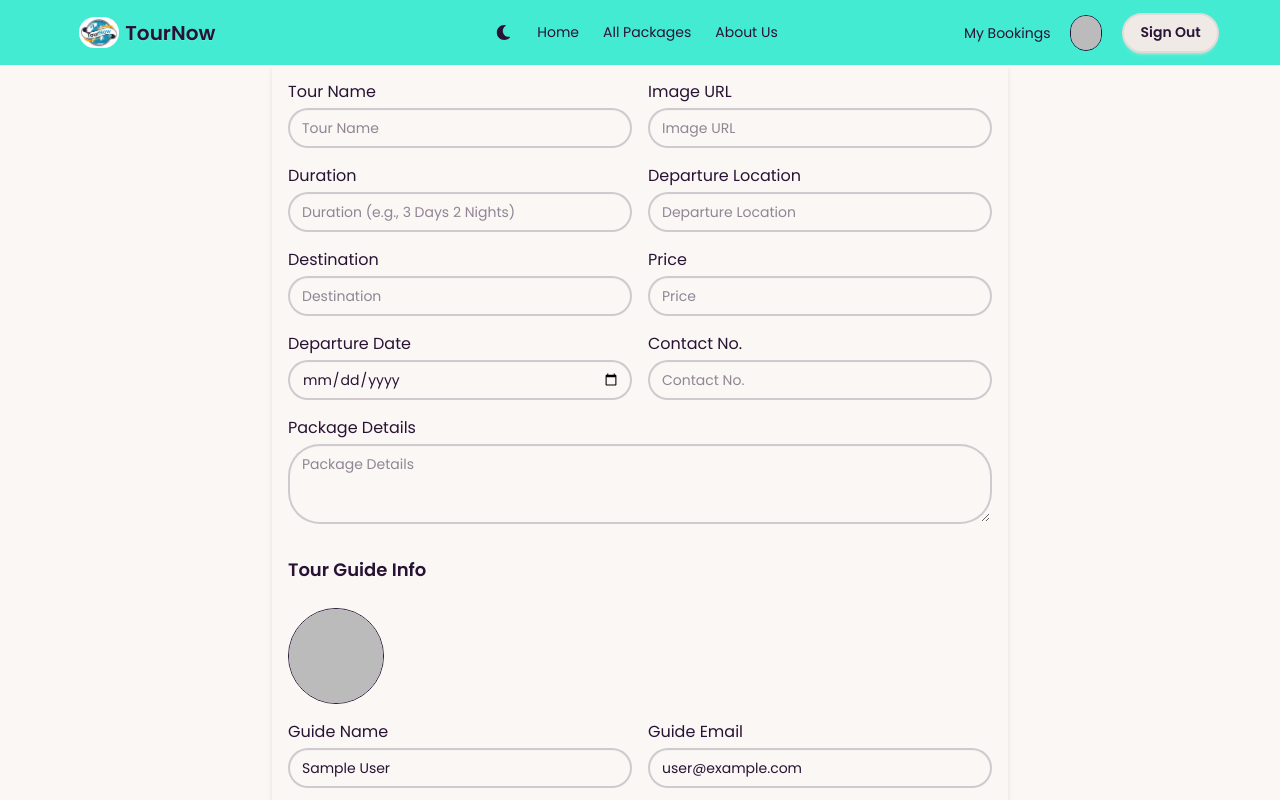
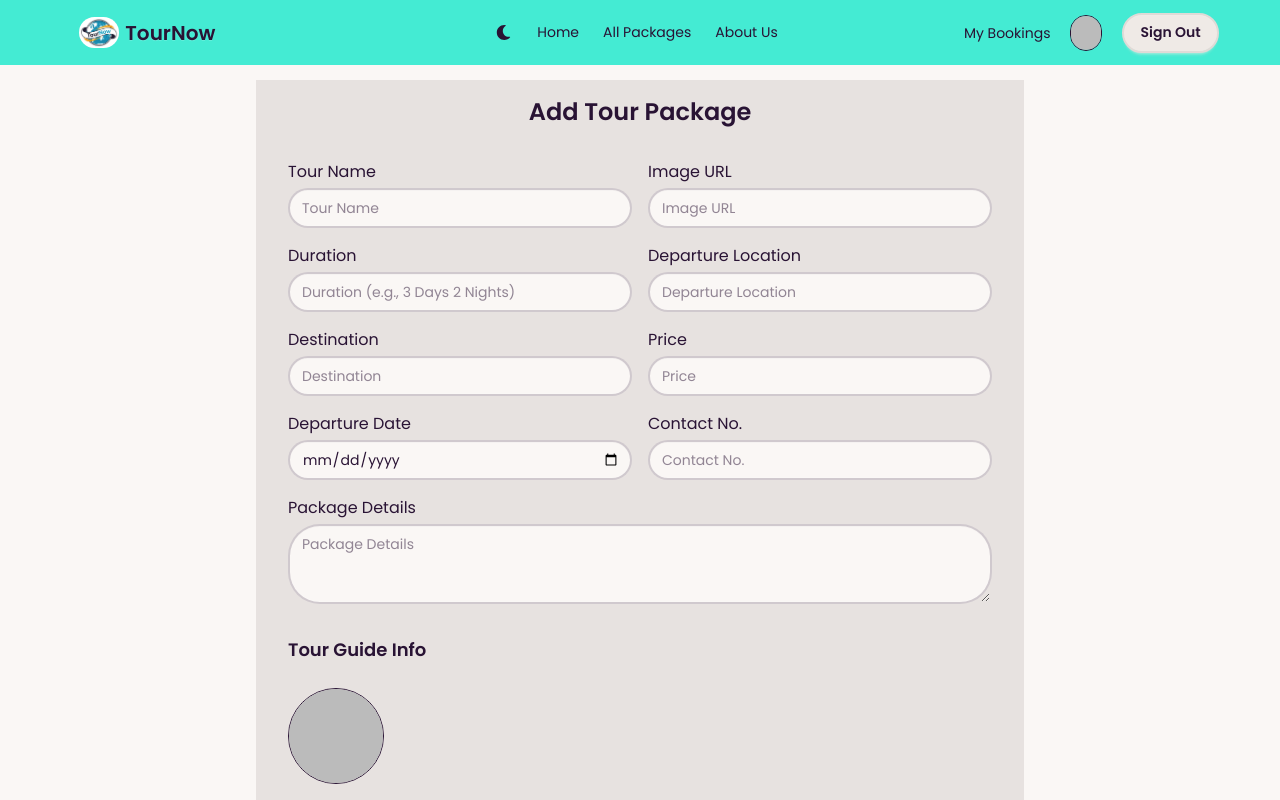
Before and after one commit to LinkonJT/Tour-Now-A11C17-Client, a React (Vite) app: page /add-package in a window 1280 px wide. Shown: the top 800 px of the page. Built offline with nearby package versions, Linux system fonts and the light colour scheme; no server answers; sample sign-in values are in the browser's storage.

Commit message:
cahnged the card layouts, margin padding, bg

```diff
--- a/src/Provider/AuthProvider.jsx
+++ b/src/Provider/AuthProvider.jsx
@@ -20,6 +20,7 @@ const createUser=(email, password)=>{
 const signInUser=(email, password)=>{
     setLoading(true);
     return signInWithEmailAndPassword(auth, email, password)
+       .finally(() => setLoading(false));
 }
 
 
@@ -28,6 +29,7 @@ const signInUser=(email, password)=>{
 const signInWithGoogle=()=>{
     setLoading(true);
     return signInWithPopup(auth, provider)
+    .finally(() => setLoading(false))
 }
 
 /**Sign Out */
--- a/src/components/BecomeGuide.jsx
+++ b/src/components/BecomeGuide.jsx
@@ -7,7 +7,7 @@ const BecomeGuide = () => {
     const {user} = useContext(AuthContext)
     return (
         <div className="w-11/12 mx-auto">
-                      <section className=" p-8 my-10 rounded-2xl shadow-lg shadow-amber-100">
+                      <section className=" p-8 my-10 rounded-2xl bg-base-300 shadow-md shadow-sky-200">
   <div className="flex flex-col md:flex-row items-center gap-6">
 
     <div>
@@ -15,7 +15,7 @@ const BecomeGuide = () => {
       <p className="text-yellow-600 leading-relaxed">
         Are you a local expert or passionate about your city? Join us as a guide, create your own packages, and earn while sharing your knowledge with travelers.
       </p>
-      <NavLink to={user? '/add-package' : '/signin'} className="btn btn-outline btn-primary mt-3">Start Guiding</NavLink>
+      <NavLink to={user? '/add-package' : '/signin'} className="btn  btn-primary mt-3">Start Guiding</NavLink>
     </div>
   </div>
 </section>
--- a/src/components/FeaturedPackages.jsx
+++ b/src/components/FeaturedPackages.jsx
@@ -27,7 +27,7 @@ const FeaturedPackages = () => {
     <motion.h1 animate={{color: ['#68ff33', '#33caff', '#f3364e' ], transition: { duration: 10 , repeat: Infinity} }} className="text-center my-4 text-xl md:text-2xl font-medium underline">Featured Packages</motion.h1>
         <div className="grid grid-cols-1 md:grid-cols-2 lg:grid-cols-3 gap-3 w-11/12 mx-auto my-4">
       {packages.map((pkg) => (
-        <div className="card bg-base-100 w-11/12 mx-auto shadow-xl shadow-amber-100">
+        <div className="card bg-base-300 w-11/12 mx-auto shadow-md shadow-sky-200">
           <figure>
             <img
               className="w-80 h-50 md:w-100 md:h-65 rounded-2xl pt-2"
--- a/src/components/PackageForm.jsx
+++ b/src/components/PackageForm.jsx
@@ -42,7 +42,7 @@ const result = Object.fromEntries(formData.entries())
   }
 
     return (
-<form onSubmit={handleAddPackage} className="grid grid-cols-1 md:grid-cols-2 gap-4 shadow-md p-4">
+<form onSubmit={handleAddPackage} className="grid grid-cols-1 md:grid-cols-2 gap-4 p-4">
   <div>
     <label className="block mb-1">Tour Name</label>
     <input type="text" name="tour_name" placeholder="Tour Name" className="input input-bordered w-full" required />
@@ -95,11 +95,11 @@ const result = Object.fromEntries(formData.entries())
 
   <div>
     <label className="block mb-1">Guide Name</label>
-    <input type="text" value={user?.displayName || ''} readOnly className="input input-bordered w-full" />
+    <input type="text" value={user?.displayName || ''} readOnly className="input input-bordered w-full bg-gray-400" />
   </div>
   <div>
     <label className="block mb-1">Guide Email</label>
-    <input type="email" name="guide_email" value={user?.email || ''} readOnly className="input input-bordered w-full" />
+    <input type="email" name="guide_email" value={user?.email || ''} readOnly className="input input-bordered w-full bg-gray-400" />
   </div>
 
 
--- a/src/components/UpdatePackage.jsx
+++ b/src/components/UpdatePackage.jsx
@@ -48,7 +48,7 @@ if (loading) {
   return <Spinner></Spinner>
 }
     return (
-<div className='my-4 w-11/12 mx-auto'>
+<div className='mt-20 mb-4 w-11/12 mx-auto bg-gray-200 p-4'>
     <h1 className='text-center text-xl font-bold underline'>Update  Entries!</h1>
        <form onSubmit={handleUpdatePackage} className="my-4 grid grid-cols-1 md:grid-cols-2 gap-4 ">
 
@@ -104,11 +104,11 @@ if (loading) {
 
      <div>
        <label className="block mb-1">Guide Name</label>
-       <input type="text" value={user?.displayName || ''} readOnly className="input input-bordered w-full" />
+       <input type="text" value={user?.displayName || ''} readOnly className="input input-bordered w-full bg-gray-400" />
      </div>
      <div>
        <label className="block mb-1">Guide Email</label>
-       <input type="email" name="guide_email" value={user?.email || ''} readOnly className="input input-bordered w-full" />
+       <input type="email" name="guide_email" value={user?.email || ''} readOnly className="input input-bordered w-full bg-gray-400" />
      </div>
 
 
--- a/src/pages/AboutUs.jsx
+++ b/src/pages/AboutUs.jsx
@@ -2,7 +2,7 @@ import React from 'react';
 
 const AboutUs = () => {
     return (
-         <div className="max-w-5xl mx-auto px-4 py-12">
+         <div className="max-w-5xl mx-auto px-4 py-12 mt-8">
       <h1 className="text-4xl font-bold text-center mb-6 text-primary">About Us</h1>
       <p className="text-lg text-center mb-12">
         Welcome to <span className="font-semibold text-primary">TourNow!</span> — where you design your own adventure.
--- a/src/pages/AddPackage.jsx
+++ b/src/pages/AddPackage.jsx
@@ -7,7 +7,7 @@ const AddPackage = () => {
   const {user} = useContext(AuthContext)
 
     return (
-      <div className="max-w-3xl mx-auto p-4">
+      <div className="max-w-3xl mx-auto p-4 mt-20 bg-base-300 mb-4">
       <h2 className="text-2xl font-semibold mb-4 text-center">Add Tour Package</h2>
  <PackageForm user={user}></PackageForm>
     </div>
--- a/src/pages/AllPackages.jsx
+++ b/src/pages/AllPackages.jsx
@@ -72,7 +72,7 @@ if (loading || isLoading) return <Spinner></Spinner>
    isLoading ? (
     <Spinner />
   ) : packages.length > 0 ? packages.map((pkg)=>(
-<div className="card bg-base-100 w-11/12 mx-auto shadow-md shadow-amber-100">
+<div className="card bg-base-300 w-11/12 mx-auto shadow-md shadow-sky-200">
   <figure>
     <img
     className='w-80 h-50 md:w-100 md:h-65 rounded-2xl pt-2'
--- a/src/pages/ManageMyPackages.jsx
+++ b/src/pages/ManageMyPackages.jsx
@@ -76,7 +76,7 @@ const handleDelete = (id) => {
   }
 
   return (
-    <div className="overflow-x-auto w-full md:w-11/12 mx-auto my-2">
+    <div className="overflow-x-auto w-full md:w-11/12 mx-auto mt-20 mb-4 bg-base-300">
       {myPackages.length === 0 ? (
         <p className="text-center">No packages created.</p>
       ) : (
--- a/src/pages/MyBookings.jsx
+++ b/src/pages/MyBookings.jsx
@@ -71,7 +71,7 @@ const handleConfirm = (id)=>{
     ) : (
       bookings.map((booking) => (
 
-        <div key={booking._id} className="card bg-base-100 mt-2 image-full w-90 md:w-96 mx-auto shadow-md shadow-amber-200">
+        <div key={booking._id} className="card bg-base-300 mt-2 image-full w-90 md:w-96 mx-auto shadow-md shadow-sky-200">
 
           <figure>
             <img
--- a/src/pages/SignIn.jsx
+++ b/src/pages/SignIn.jsx
@@ -8,6 +8,8 @@ import Swal from "sweetalert2";
 const SignIn = () => {
 const {signInUser, signInWithGoogle, loading} = useContext(AuthContext);
 const navigate = useNavigate();
+
+
 
 const handleSignIn=(e)=>{
   e.preventDefault()
```
